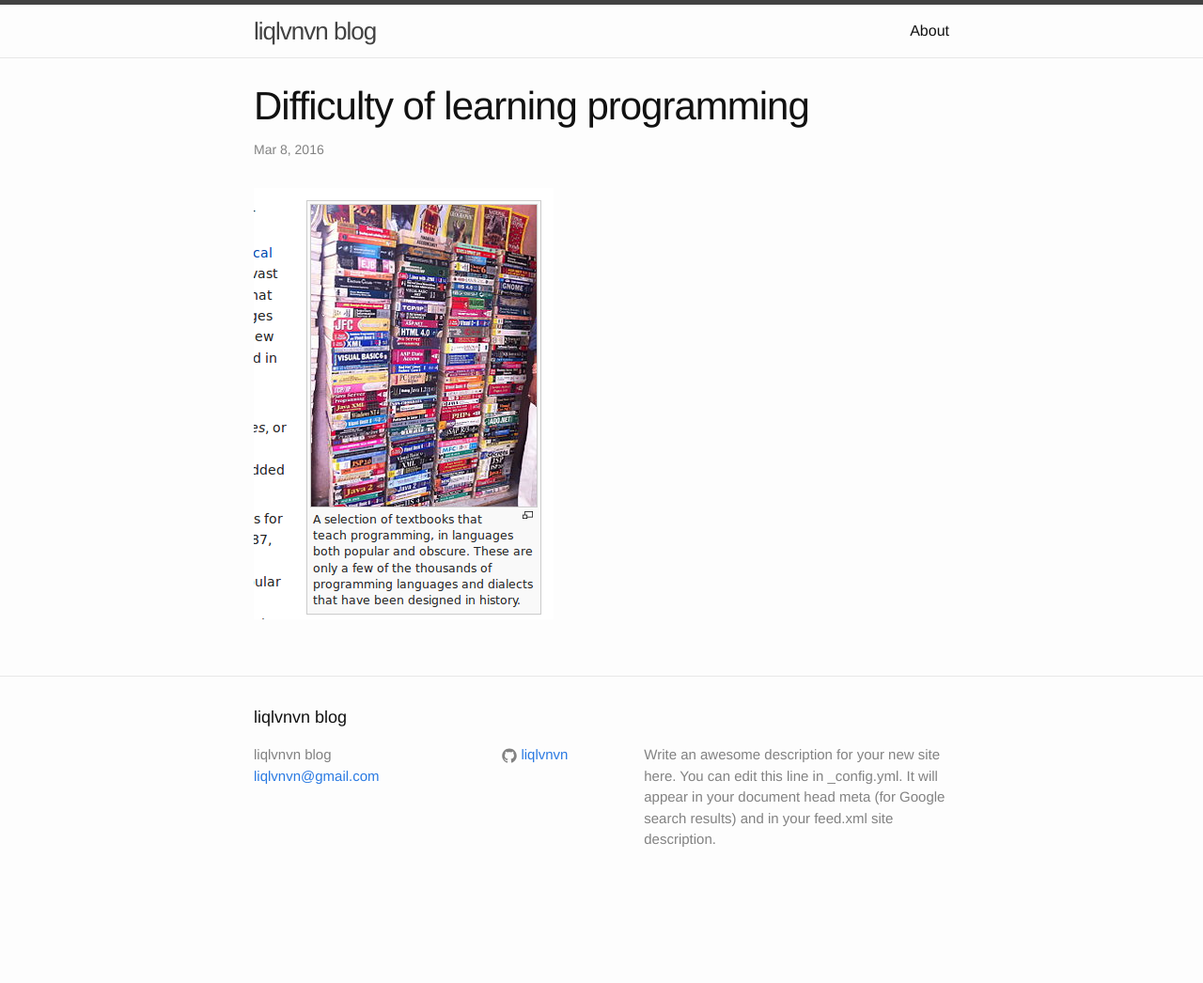
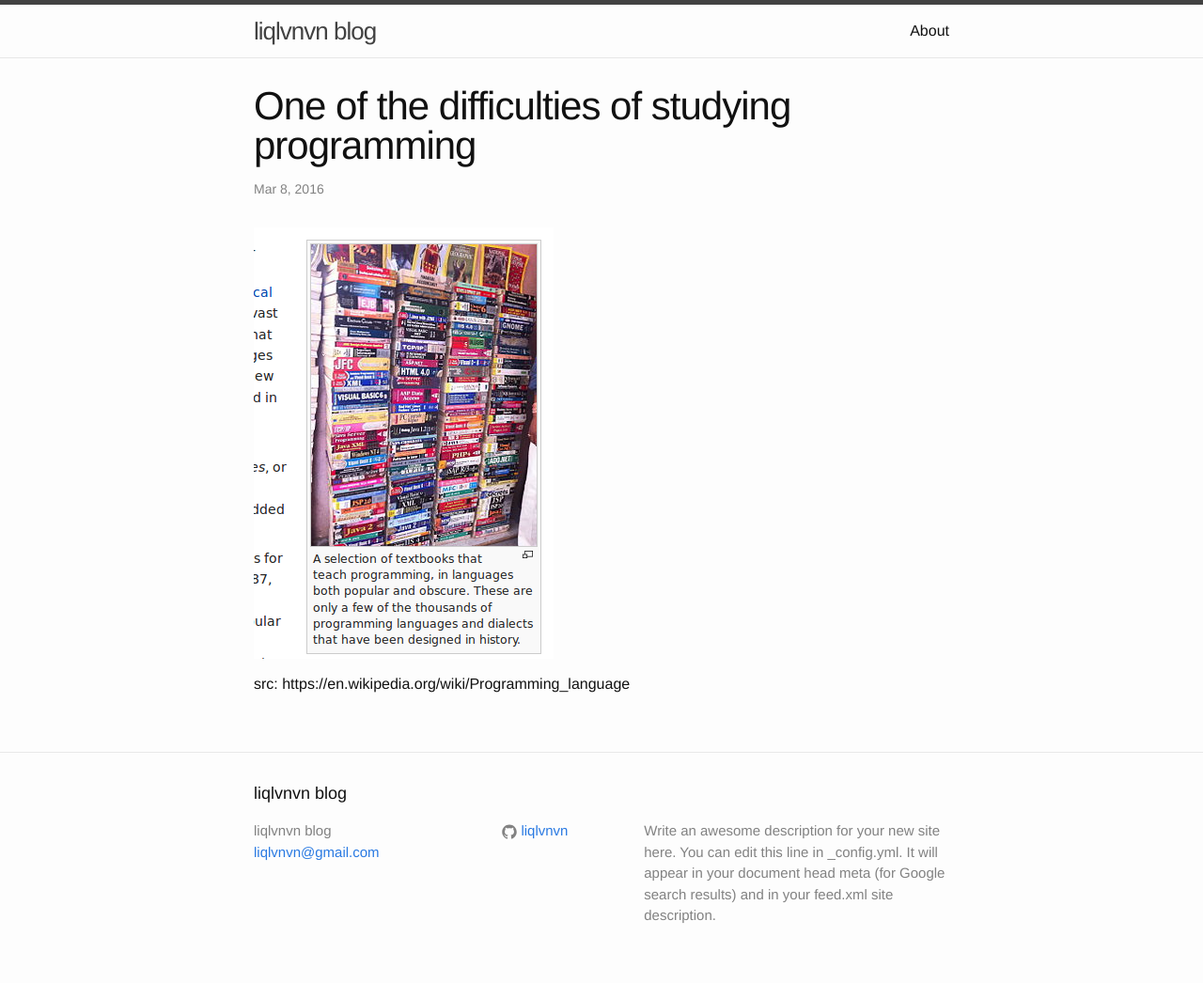
Before and after one commit to liqlvnvn/liqlvnvn.github.io, a Jekyll site: the page built from _posts/2016-03-08-difficulty-of-learning-programming.markdown, in a window 1280 px wide. Shown: the whole page at 94% size. Built offline with Jekyll 4.4.1, drawn with Linux system fonts in a browser that asks for light colours; before the commit the page ends 965 px from its top, so only the background shows below that.

Commit message:
Update 2016-03-08-difficulty-of-learning-programming.markdown

```diff
--- a/_posts/2016-03-08-difficulty-of-learning-programming.markdown
+++ b/_posts/2016-03-08-difficulty-of-learning-programming.markdown
@@ -1,8 +1,10 @@
 ---
 layout: post
-title:  "Difficulty of learning programming"
+title:  "One of the difficulties of studying programming"
 date:   2016-03-08 09:57:00
 tags: programming
 permalink: /difficulty-of-learning-programming.html
 ---
 ![difficulty-of-learning-programming.png]({{ site.url }}/assets/2016-03/difficulty-of-learning-programming/difficulty-of-learning-programming.png)
+
+src: https://en.wikipedia.org/wiki/Programming_language
```
